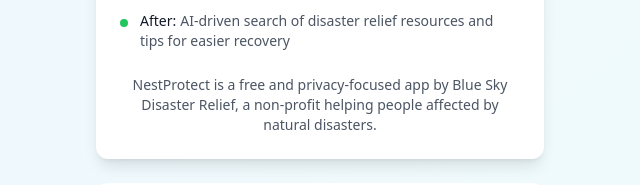
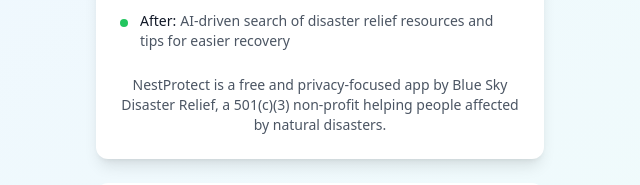
Before and after one commit to schnabs27/nestprotect, a React (Vite) app: page / in a window 1280 px wide. Shown: the part 337-522 px from the top of the page, without its empty margins (320-960 px from the left). Built offline with nearby package versions, Linux system fonts and the light colour scheme.

Commit message:
Update app description wording
Update the app description to specify that Blue Sky Disaster Relief is a 501(c)(3) non-profit organization.

```diff
--- a/src/components/AuthPage.tsx
+++ b/src/components/AuthPage.tsx
@@ -122,7 +122,7 @@ const AuthPage = ({ onAuthSuccess, onGuestAccess }: AuthPageProps) => {
               </div>
             </div>
             <p className="text-gray-600 text-center text-sm pt-2">
-              NestProtect is a free and privacy-focused app by Blue Sky Disaster Relief, a non-profit helping people affected by natural disasters.
+              NestProtect is a free and privacy-focused app by Blue Sky Disaster Relief, a 501(c)(3) non-profit helping people affected by natural disasters.
             </p>
           </CardContent>
         </Card>
```
